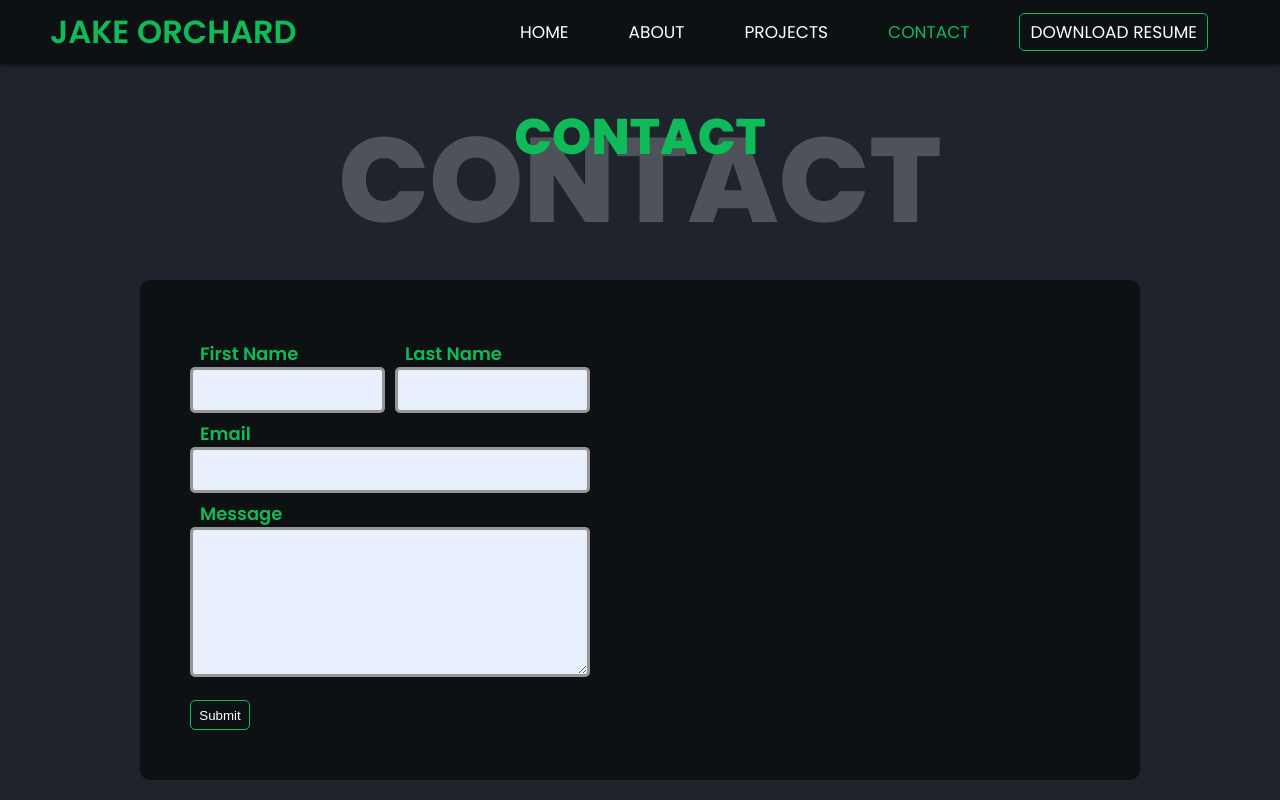
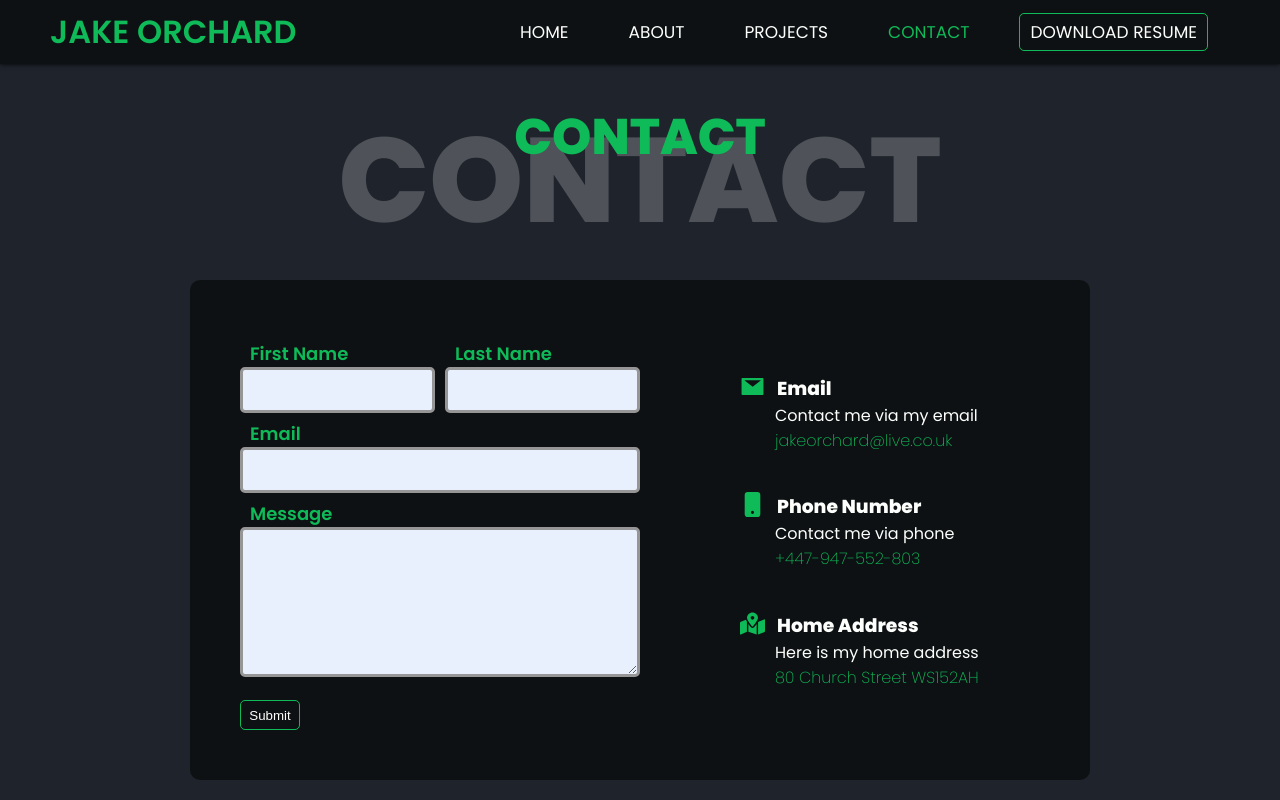
Before and after one commit to Jake-Orch/Portfolio-mk3, a React (Create React App) app: page /Portfolio-mk3/contact in a window 1280 px wide. Built offline with nearby package versions, Linux system fonts and the light colour scheme.

Commit message:
contactmethod component created

```diff
--- a/src/components/ContactMethod/ContactMethod.jsx
+++ b/src/components/ContactMethod/ContactMethod.jsx
@@ -1,13 +1,14 @@
 import React from "react";
 import "./contactmethod.css";
 
-const ContactMethod = ({ num, title, msg, icon }) => {
+const ContactMethod = ({ num, title, msg, icon, value }) => {
   return (
     <div className="contactm_container">
       <div className="contactm_icon">{icon}</div>
       <div className="contactm_body">
         <h3>{title}</h3>
         <p>{msg}</p>
+        <p className="contactm_value">{value}</p>
       </div>
     </div>
   );
--- a/src/components/ContactMethod/contactmethod.css
+++ b/src/components/ContactMethod/contactmethod.css
@@ -1,15 +1,33 @@
 .contactm_container {
-
+    display: flex;
+    flex-direction: row;
+    justify-content: start;
+    height: 60px;
+    width: 250px;
+    margin-top: 30px;
 }
 
-
-
 .contactm_icon {
-
+    height: 25px;
+    width: 25px;
+    margin-right: 10px;
 }
 
-
+.contactm_icon svg{
+    height: 25px;
+    width: 25px;
+    color: var(--color-one);
+}
 
 .contactm_body {
 
 }
+
+.contactm_body h3 {
+    margin-left: 2px;
+}
+
+.contactm_value {
+    color: var(--color-one);
+    font-weight: 200;
+}
--- a/src/containers/Contact/Contact.jsx
+++ b/src/containers/Contact/Contact.jsx
@@ -7,18 +7,22 @@ const Contact = () => {
   return (
     <div className="contact_container">
       <Title name={"Contact"} />
+      <div className="contact_body">
         <div className="contact_form">
           <Form />
-
-        {/* {contactInfo.map((info, index) => (
+        </div>
+        <div className="contact_methods">
+          {contactInfo.map((info, index) => (
             <ContactMethod
               key={index}
               num={index}
               title={info.title}
               msg={info.msg}
               icon={info.icon}
+              value={info.value}
             />
-        ))} */}
+          ))}
+        </div>
       </div>
     </div>
   );
--- a/src/containers/Contact/contact.css
+++ b/src/containers/Contact/contact.css
@@ -5,7 +5,7 @@
   height: min-content;
 }
 
-.contact_form {
+.contact_body {
   display: flex;
   align-items: center;
   justify-content: center;
@@ -19,16 +19,29 @@
   color: var(--color-two);
 }
 
+.contact_methods {
+  height: 100%;
+  width: 100%;
+  display: flex;
+  flex-direction: column;
+  align-items: center;
+  justify-content: space-around;
+}
+
 @media only screen and (min-width: 600px) {
   .contact_container {
     height: var(--page-height);
   }
 }
 
-@media only screen and (min-width: 1100px) {
-  .contact_form {
+@media only screen and (min-width: 1000px) {
+  .contact_body {
     flex-direction: row;
     justify-content: space-between;
-    width: 1000px;
+    width: 900px;
+  }
+
+  .contact_methods {
+    padding: 0 0 45px 50px;
   }
 }
--- a/src/data.js
+++ b/src/data.js
@@ -161,16 +161,19 @@ export const contactInfo = [
   {
     title: "Email",
     msg: "Contact me via my email",
-    icon: <AiFillMail />
+    icon: <AiFillMail />,
+    value: "jakeorchard@live.co.uk"
   },
   {
     title: "Phone Number",
     msg: "Contact me via phone",
-    icon: <BsPhoneFill />
+    icon: <BsPhoneFill />,
+    value: "+447-947-552-803"
   },
   {
     title: "Home Address",
     msg: "Here is my home address",
-    icon: <FaMapMarkedAlt />
+    icon: <FaMapMarkedAlt />,
+    value: "80 Church Street WS152AH"
   },
 ]
```
Lines whose indentation alone changed are shown as unchanged.
